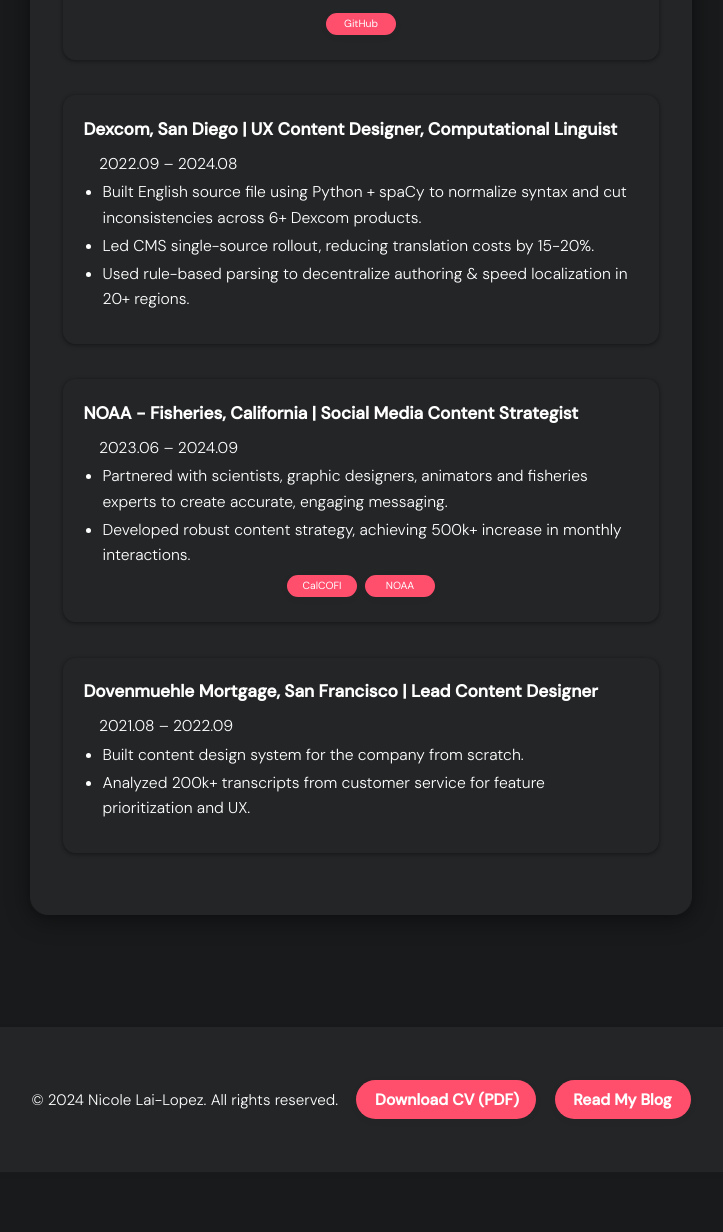
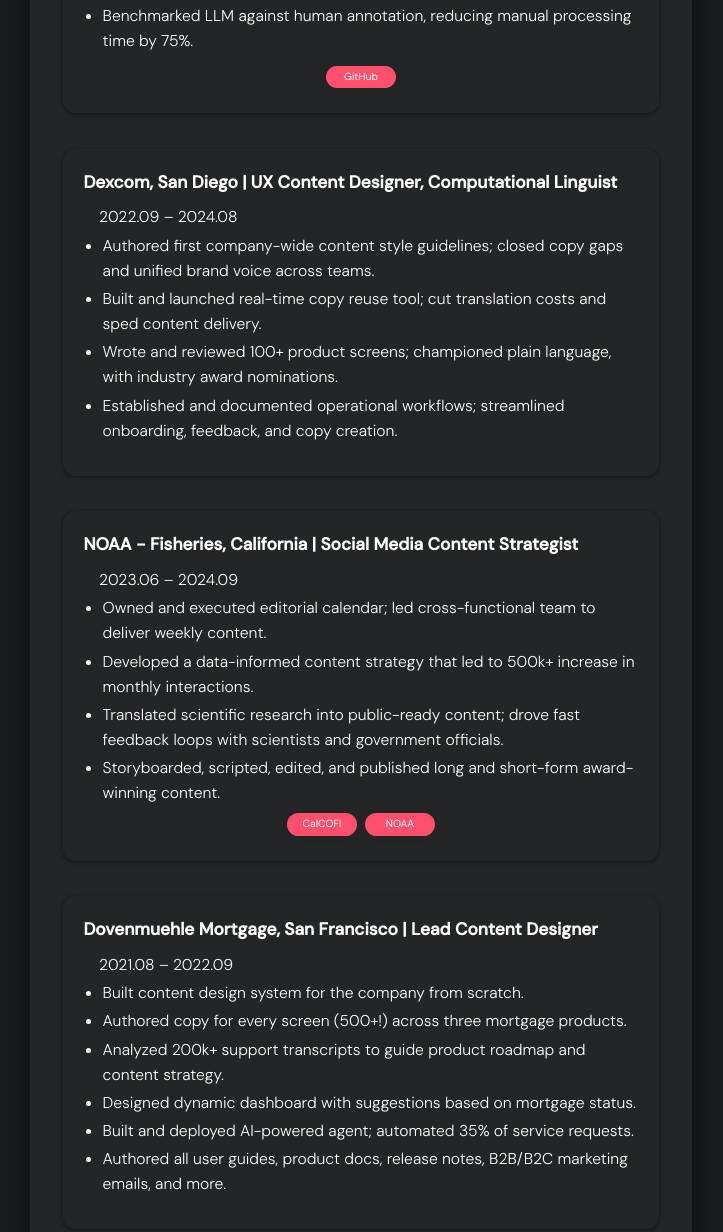
Before and after one commit to nal060/nicolailo, a plain HTML site: page industry.html in a window 1280 px wide. Shown: the part 507-1739 px from the top of the page, without its empty margins (279-1002 px from the left). Drawn offline with nearby package versions, Linux system fonts and the light colour scheme.

Commit message:
edited industry

```diff
--- a/industry.html
+++ b/industry.html
@@ -32,9 +32,10 @@
           <span class="item-date">2025.04 – Present</span>
         </div>
         <ul class="item-bullets">
-          <li>Built 90% accuracy NLP pipeline extracting structured data from aviation data.</li>
-          <li>Designed hybrid LLM and rule-based post-processing, reducing manual processing time by 75%.</li>
+          <li>Built 90% accuracy LLM-driven pipeline extracting structured data from aviation data.</li>
+          <li>Designed prompt templates and model eval rubric; handled noisy, domain-specific logs.</li>
           <li>Standardized aviation log schemas, improving cross-team analytics & reporting.</li>
+          <li>Benchmarked LLM against human annotation, reducing manual processing time by 75%.</li>
         </ul>
         <div class="project-links">
           <a href="boeing-code.html" target="_blank" class="project-links">GitHub</a>
@@ -46,9 +47,10 @@
           <span class="item-date">2022.09 – 2024.08</span>
         </div>
         <ul class="item-bullets">
-          <li>Built English source file using Python + spaCy to normalize syntax and cut inconsistencies across 6+ Dexcom products.</li>
-          <li>Led CMS single-source rollout, reducing translation costs by 15-20%.</li>
-          <li>Used rule-based parsing to decentralize authoring & speed localization in 20+ regions.</li>
+          <li>Authored first company-wide content style guidelines; closed copy gaps and unified brand voice across teams.</li>
+          <li>Built and launched real-time copy reuse tool; cut translation costs and sped content delivery.</li>
+          <li>Wrote and reviewed 100+ product screens; championed plain language, with industry award nominations.</li>
+          <li>Established and documented operational workflows; streamlined onboarding, feedback, and copy creation.</li>
         </ul>
       </div>
       <div class="item-block">
@@ -57,8 +59,10 @@
           <span class="item-date">2023.06 – 2024.09</span>
         </div>
         <ul class="item-bullets">
-          <li>Partnered with scientists, graphic designers, animators and fisheries experts to create accurate, engaging messaging.</li>
-          <li>Developed robust content strategy, achieving 500k+ increase in monthly interactions.</li>
+          <li>Owned and executed editorial calendar; led cross-functional team to deliver weekly content.</li>
+          <li>Developed a data-informed content strategy that led to 500k+ increase in monthly interactions.</li>
+          <li>Translated scientific research into public-ready content; drove fast feedback loops with scientists and government officials.</li>
+          <li>Storyboarded, scripted, edited, and published long and short-form award-winning content.</li>
         </ul>
         <div class="project-links">
           <a href="https://www.instagram.com/calcofi/" target="_blank">CalCOFI</a>
@@ -72,7 +76,11 @@
         </div>
         <ul class="item-bullets">
           <li>Built content design system for the company from scratch.</li>
-          <li>Analyzed 200k+ transcripts from customer service for feature prioritization and UX.</li>
+          <li>Authored copy for every screen (500+!) across three mortgage products.</li>
+          <li>Analyzed 200k+ support transcripts to guide product roadmap and content strategy.</li>
+          <li>Designed dynamic dashboard with suggestions based on mortgage status.</li>
+          <li>Built and deployed AI-powered agent; automated 35% of service requests.</li>
+          <li>Authored all user guides, product docs, release notes, B2B/B2C marketing emails, and more.</li>
         </ul>
       </div>
     </section>
```
